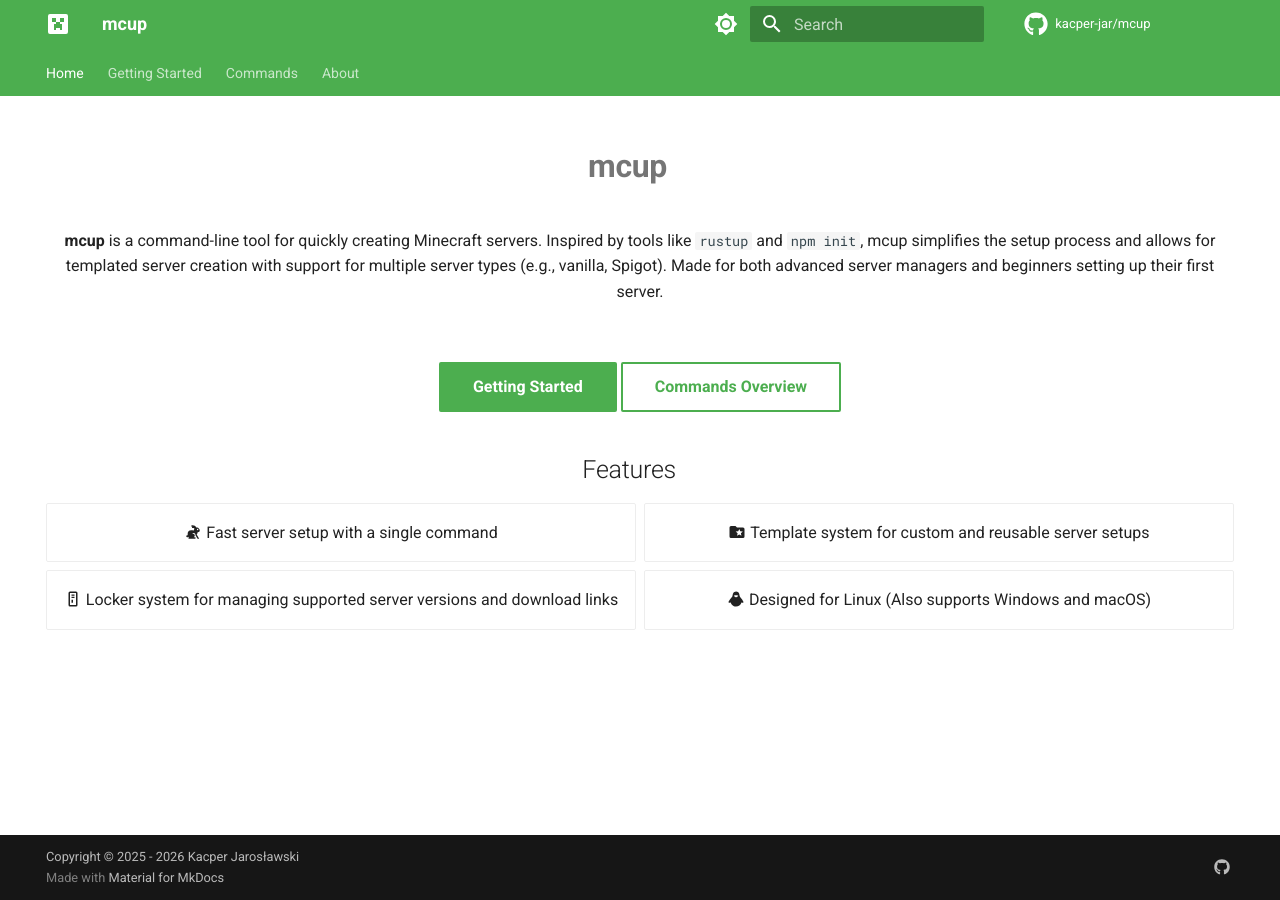
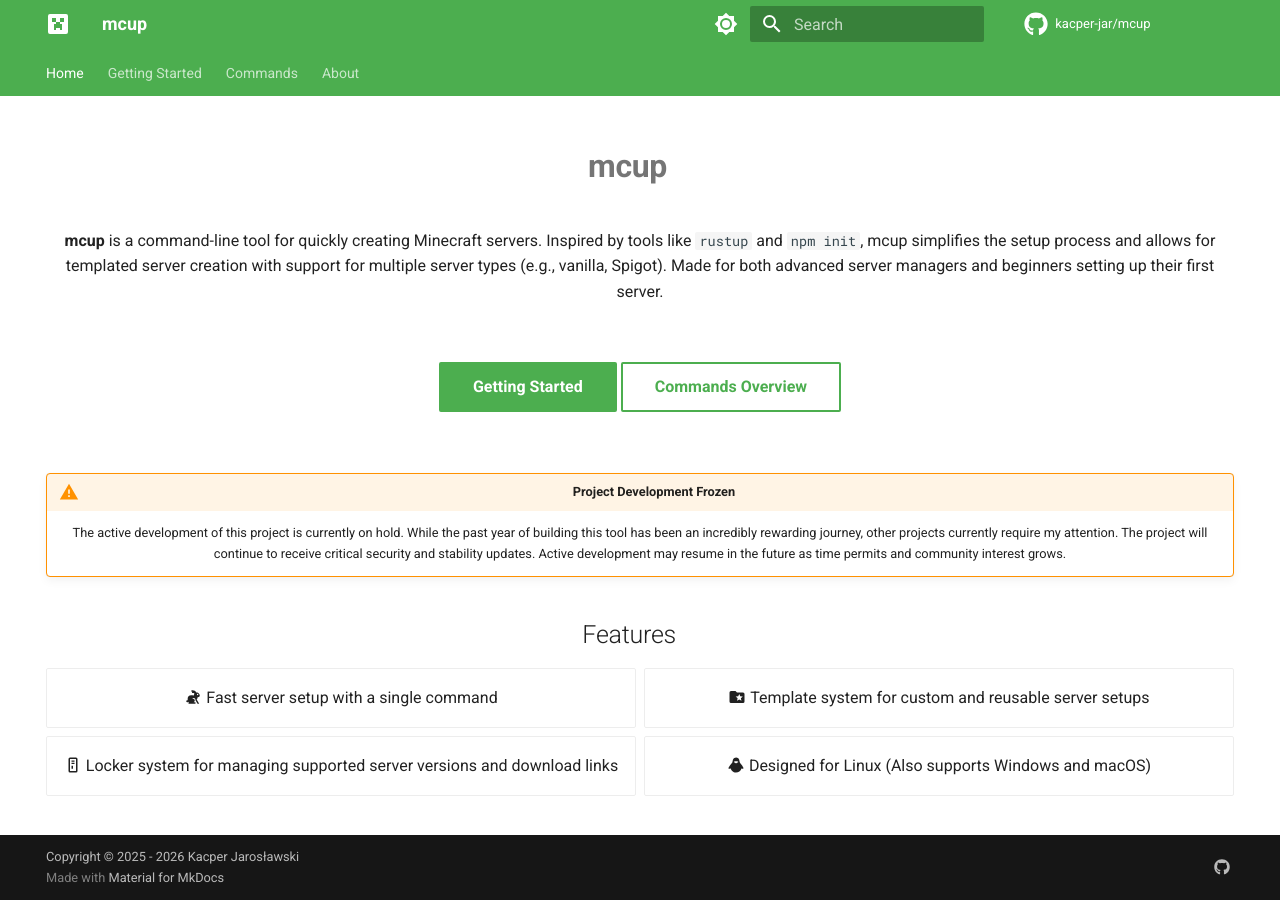
Before and after one commit to kacper-jar/mcup, an MkDocs documentation site: the page built from docs/index.md, in a window 1280 px wide. Built offline with MkDocs 1.6.1 and Material for MkDocs 9.7.7, drawn with Linux system fonts in a browser that asks for light colours; comment, search, counter and statistics services are not loaded; the version menu is left out.

Commit message:
chore: add note about frozen project development status

```diff
--- a/docs/index.md
+++ b/docs/index.md
@@ -18,6 +18,15 @@
 [Getting Started](getting-started/installation.md){ .md-button .md-button--primary }
 [Commands Overview](commands/index.md){ .md-button }
 
+<br>
+
+!!! warning "Project Development Frozen"
+
+    The active development of this project is currently on hold.
+    While the past year of building this tool has been an incredibly rewarding journey, other projects currently require my attention.
+    The project will continue to receive critical security and stability updates.
+    Active development may resume in the future as time permits and community interest grows.
+
 ## Features
 
 <div class="grid cards" markdown style="grid-template-columns: repeat(2, 1fr);">
```
Also changed, not shown: README.md (+8 -0 lines).
